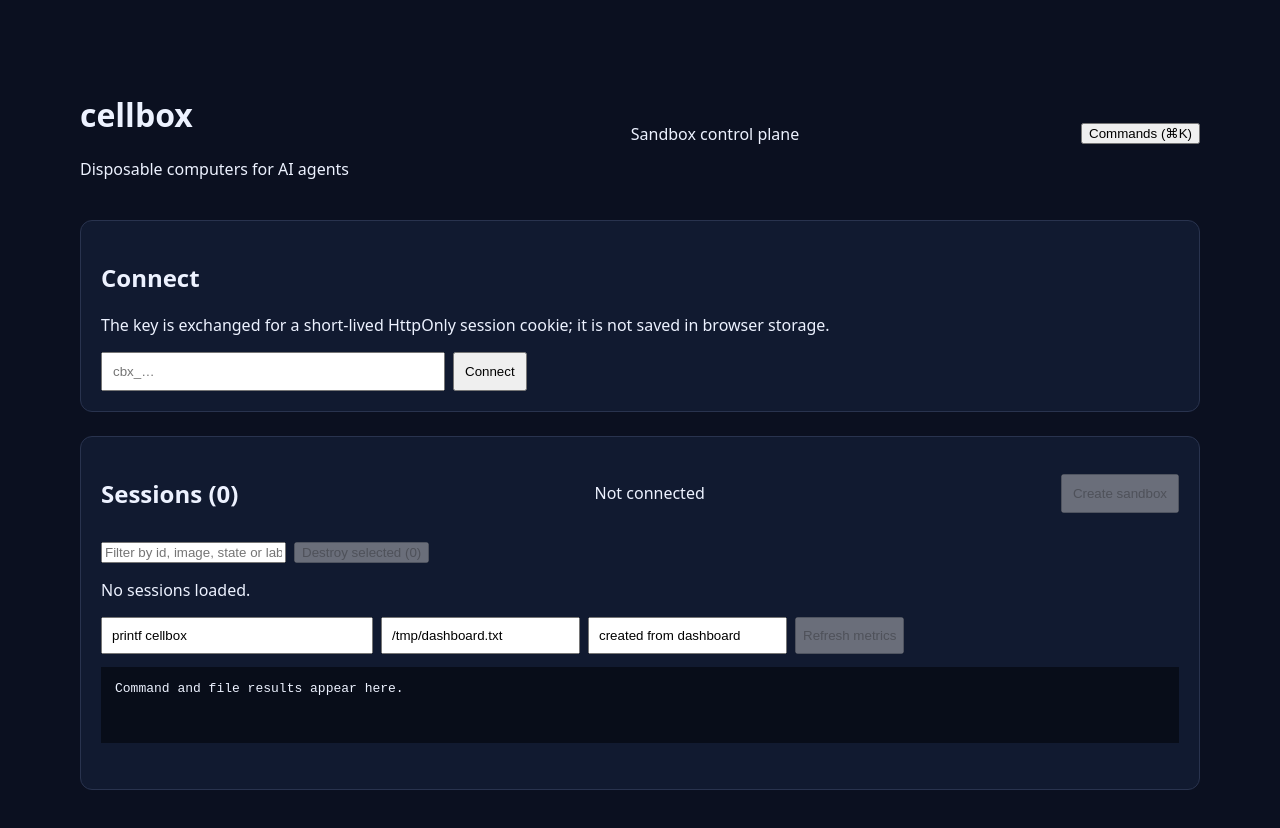
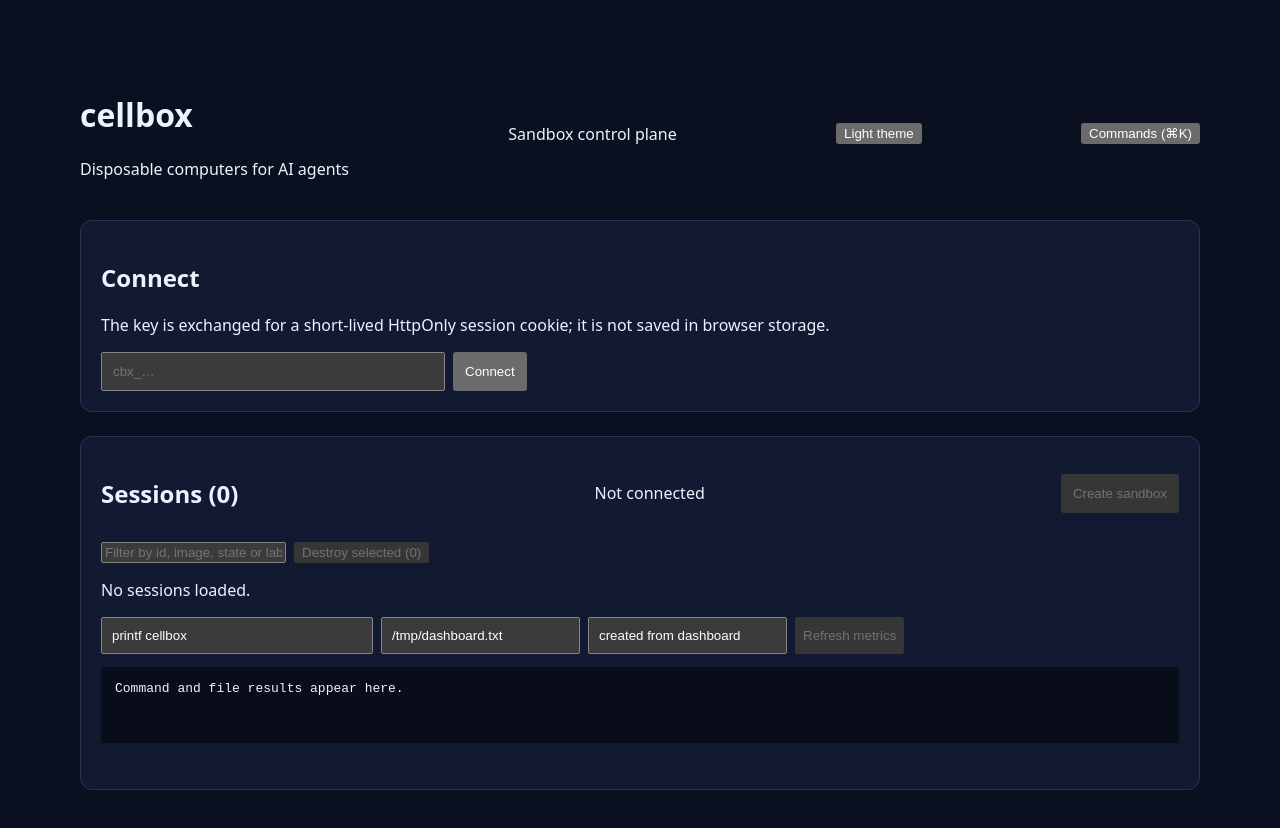
Before and after one commit to Senasphy/cellbox, a Next.js app in the folder web/: page / in a window 1280 px wide. Shown: the top 828 px of the page. Built offline with nearby package versions, Linux system fonts and the light colour scheme.

Commit message:
feat(dashboard): add theme toggle and accessible focus

```diff
--- /dev/null
+++ b/web/app/globals.css
@@ -0,0 +1,67 @@
+:root {
+  color-scheme: dark;
+}
+
+:root[data-theme="light"] {
+  color-scheme: light;
+}
+
+:root[data-theme="light"] body {
+  background: #f1f5f9 !important;
+  color: #0f172a !important;
+}
+
+:root[data-theme="light"] main section,
+:root[data-theme="light"] [role="dialog"] {
+  background: #ffffff !important;
+  border-color: #cbd5e1 !important;
+  color: #0f172a !important;
+}
+
+:root[data-theme="light"] h1,
+:root[data-theme="light"] h2,
+:root[data-theme="light"] h3,
+:root[data-theme="light"] p,
+:root[data-theme="light"] li,
+:root[data-theme="light"] th,
+:root[data-theme="light"] td,
+:root[data-theme="light"] span,
+:root[data-theme="light"] label {
+  color: #0f172a;
+}
+
+:root[data-theme="light"] pre {
+  background: #f8fafc !important;
+  color: #0f172a !important;
+  border: 1px solid #cbd5e1;
+}
+
+:root[data-theme="light"] input,
+:root[data-theme="light"] textarea {
+  background: #ffffff;
+  color: #0f172a;
+  border: 1px solid #64748b;
+}
+
+:root[data-theme="light"] button {
+  background: #e2e8f0;
+  color: #0f172a;
+  border: 1px solid #64748b;
+  border-radius: 4px;
+}
+
+button:focus-visible,
+input:focus-visible,
+textarea:focus-visible {
+  outline: 3px solid #38bdf8;
+  outline-offset: 2px;
+}
+
+@media (prefers-reduced-motion: reduce) {
+  *, *::before, *::after {
+    scroll-behavior: auto !important;
+    animation-duration: 0.01ms !important;
+    animation-iteration-count: 1 !important;
+    transition-duration: 0.01ms !important;
+  }
+}
--- a/web/app/layout.tsx
+++ b/web/app/layout.tsx
@@ -1,3 +1,4 @@
 import type { ReactNode } from "react";
+import "./globals.css";
 export const metadata={title:"cellbox",description:"Disposable computers for AI agents"};
 export default function RootLayout({children}:{children:ReactNode}){return <html lang="en"><body style={{margin:0,fontFamily:"ui-sans-serif,system-ui",background:"#0b1020",color:"#edf2ff"}}>{children}</body></html>}
--- a/web/app/page.tsx
+++ b/web/app/page.tsx
@@ -20,9 +20,10 @@ function ResourceCharts({samples}:{samples:MetricSample[]}){
  return <div style={{display:"grid",gridTemplateColumns:"repeat(auto-fit,minmax(300px,1fr))",gap:16}}><UsageChart title="CPU" unit="mCPU" times={times} values={cpu} limit={cpuLimit} color="#38bdf8"/><UsageChart title="Memory" unit="MB" times={times} values={memory} limit={memoryLimit} color="#34d399"/><UsageChart title="Processes" unit="pids" times={times} values={pids} limit={pidLimit} color="#fbbf24"/><UsageChart title="Disk read / write" unit="B/s" times={times} values={read} second={write} secondLabel="Write" color="#60a5fa"/></div>;
 }
 export default function Home(){
- const [key,setKey]=useState("");const [draft,setDraft]=useState("");const [csrf,setCsrf]=useState("");const [sessions,setSessions]=useState<Session[]>([]);const [error,setError]=useState("");const [busy,setBusy]=useState(false);const [hydrated,setHydrated]=useState(false);const [command,setCommand]=useState("printf cellbox");const [output,setOutput]=useState("");const [filePath,setFilePath]=useState("/tmp/dashboard.txt");const [fileContents,setFileContents]=useState("created from dashboard");const [metrics,setMetrics]=useState("");const [sessionFilter,setSessionFilter]=useState("");const [selectedSessions,setSelectedSessions]=useState<string[]>([]);const [sessionsLive,setSessionsLive]=useState(false);const [paletteOpen,setPaletteOpen]=useState(false);const [paletteQuery,setPaletteQuery]=useState("");
+ const [key,setKey]=useState("");const [draft,setDraft]=useState("");const [csrf,setCsrf]=useState("");const [sessions,setSessions]=useState<Session[]>([]);const [error,setError]=useState("");const [busy,setBusy]=useState(false);const [hydrated,setHydrated]=useState(false);const [command,setCommand]=useState("printf cellbox");const [output,setOutput]=useState("");const [filePath,setFilePath]=useState("/tmp/dashboard.txt");const [fileContents,setFileContents]=useState("created from dashboard");const [metrics,setMetrics]=useState("");const [sessionFilter,setSessionFilter]=useState("");const [selectedSessions,setSelectedSessions]=useState<string[]>([]);const [sessionsLive,setSessionsLive]=useState(false);const [paletteOpen,setPaletteOpen]=useState(false);const [paletteQuery,setPaletteQuery]=useState("");const [theme,setTheme]=useState<"dark"|"light">("dark");
  const [page,setPage]=useState("Overview");const [selected,setSelected]=useState("");const [tab,setTab]=useState("Terminal");const [execs,setExecs]=useState<unknown[]>([]);const [events,setEvents]=useState<unknown[]>([]);const [keys,setKeys]=useState<Key[]>([]);const [keyName,setKeyName]=useState("");const [newSecret,setNewSecret]=useState("");const [system,setSystem]=useState("");const [metricSamples,setMetricSamples]=useState<MetricSample[]>([]);const [metricsLive,setMetricsLive]=useState(false);
  useEffect(()=>{setHydrated(true);},[]);
+ useEffect(()=>{document.documentElement.dataset.theme=theme;},[theme]);
  useEffect(()=>{function onKeyDown(event:KeyboardEvent){if((event.metaKey||event.ctrlKey)&&event.key.toLowerCase()==="k"){event.preventDefault();setPaletteQuery("");setPaletteOpen(open=>!open);}if(event.key==="Escape")setPaletteOpen(false);}window.addEventListener("keydown",onKeyDown);return()=>window.removeEventListener("keydown",onKeyDown);},[]);
  const load=useCallback(async()=>{if(!key)return;try{const r=await fetch("/v1/sessions?limit=50");if(!r.ok)throw new Error(`API returned ${r.status}`);const data=await r.json();setSessions(data.items||[]);setError("");}catch(e){setError(String(e));}},[key]);
  useEffect(()=>{void load();},[load]);
@@ -43,7 +44,7 @@ export default function Home(){
  async function createKey(){try{const r=await fetch("/v1/keys",{method:"POST",headers:{"Content-Type":"application/json","X-CSRF-Token":csrf},body:JSON.stringify({name:keyName,scope:"session"})});if(!r.ok)throw new Error(`Key creation returned ${r.status}`);const created=await r.json();setNewSecret(created.secret||"");setKeyName("");await showPage("Keys");}catch(e){setError(String(e));}}
  async function revokeKey(id:string){try{const r=await fetch(`/v1/keys/${encodeURIComponent(id)}`,{method:"DELETE",headers:{"X-CSRF-Token":csrf}});if(!r.ok)throw new Error(`Key revocation returned ${r.status}`);await showPage("Keys");}catch(e){setError(String(e));}}
  async function openSession(id:string){setSelected(id);setPage("Session detail");setTab("Terminal");const [x,a]=await Promise.all([fetch(`/v1/sessions/${id}/execs?limit=100`),fetch(`/v1/sessions/${id}/events?limit=100`)]);if(x.ok)setExecs((await x.json()).items||[]);if(a.ok)setEvents((await a.json()).items||[]);}
- return <main data-hydrated={hydrated?"true":"false"} style={{maxWidth:1120,margin:"48px auto",padding:24}}><header style={{display:"flex",justifyContent:"space-between",alignItems:"center"}}><div><h1>cellbox</h1><p>Disposable computers for AI agents</p></div><span>Sandbox control plane</span><button aria-keyshortcuts="Control+k Meta+k" onClick={()=>{setPaletteQuery("");setPaletteOpen(true);}}>Commands (⌘K)</button></header>
+ return <main data-hydrated={hydrated?"true":"false"} style={{maxWidth:1120,margin:"48px auto",padding:24}}><header style={{display:"flex",justifyContent:"space-between",alignItems:"center"}}><div><h1>cellbox</h1><p>Disposable computers for AI agents</p></div><span>Sandbox control plane</span><button aria-label={`Switch to ${theme==="dark"?"light":"dark"} theme`} onClick={()=>setTheme(current=>current==="dark"?"light":"dark")}>{theme==="dark"?"Light theme":"Dark theme"}</button><button aria-keyshortcuts="Control+k Meta+k" onClick={()=>{setPaletteQuery("");setPaletteOpen(true);}}>Commands (⌘K)</button></header>
  {paletteOpen&&<div style={{position:"fixed",inset:0,zIndex:10,background:"#000a",display:"grid",placeItems:"start center",paddingTop:"15vh"}} onMouseDown={event=>{if(event.target===event.currentTarget)setPaletteOpen(false);}}><section role="dialog" aria-modal="true" aria-labelledby="palette-title" style={{width:"min(560px,calc(100vw - 32px))",background:"#111a30",border:"1px solid #667085",borderRadius:12,padding:16,boxShadow:"0 24px 80px #0009"}}><h2 id="palette-title">Command palette</h2><input autoFocus aria-label="Filter commands" placeholder="Search actions…" value={paletteQuery} onChange={event=>setPaletteQuery(event.target.value)} onKeyDown={event=>{if(event.key==="Enter"&&matchingCommands[0]){event.preventDefault();matchingCommands[0].run();setPaletteOpen(false);}}} style={{width:"100%",padding:12,boxSizing:"border-box"}}/><ul aria-label="Commands" style={{listStyle:"none",padding:0}}>{matchingCommands.map(item=><li key={item.label}><button style={{width:"100%",textAlign:"left",padding:10}} onClick={()=>{item.run();setPaletteOpen(false);}}>{item.label}</button></li>)}</ul>{!matchingCommands.length&&<p role="status">No matching commands.</p>}<p>Use Ctrl+K or ⌘K to open this palette. Press Escape to close.</p><button onClick={()=>setPaletteOpen(false)}>Close</button></section></div>}
  <section style={{marginTop:24,padding:20,background:"#111a30",border:"1px solid #29334e",borderRadius:12}}><h2>Connect</h2><p>The key is exchanged for a short-lived HttpOnly session cookie; it is not saved in browser storage.</p><form onSubmit={e=>{e.preventDefault();void connect();}}><input type="password" value={draft} onChange={e=>setDraft(e.target.value)} placeholder="cbx_…" style={{padding:10,width:320,maxWidth:"70%"}}/><button style={{marginLeft:8,padding:10}}>Connect</button>{key&&<button type="button" onClick={()=>void disconnect()} style={{marginLeft:8,padding:10}}>Disconnect</button>}</form></section>
  {key&&<nav aria-label="Main navigation" style={{display:"flex",gap:8,flexWrap:"wrap",marginTop:20}}>{["Overview","Sessions","Images","Keys","System"].map(name=><button key={name} aria-current={page===name?"page":undefined} onClick={()=>void showPage(name)}>{name}</button>)}</nav>}
```
Also changed, not shown: 6 other files (tests, documents, lock files or other folders).
